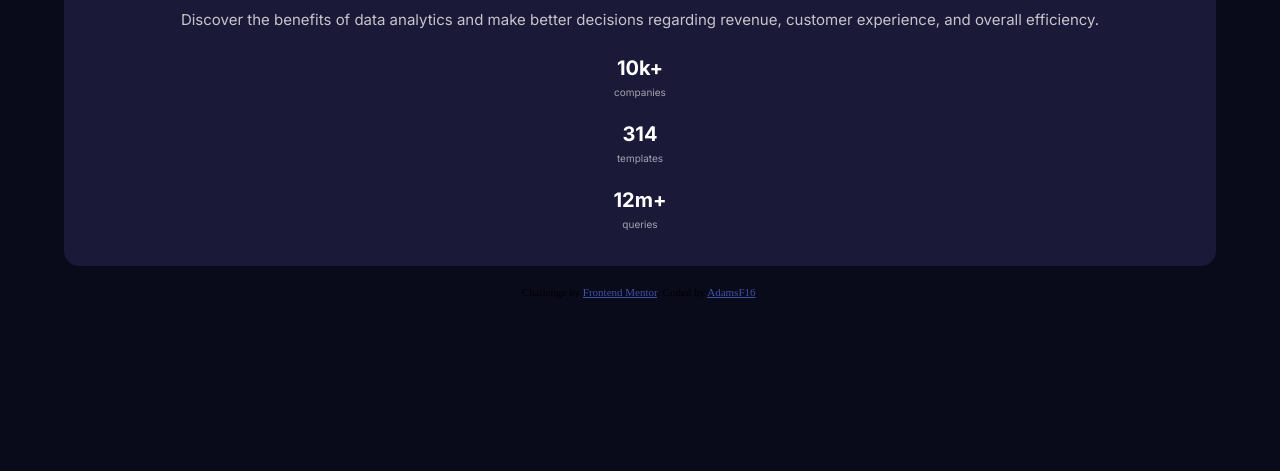
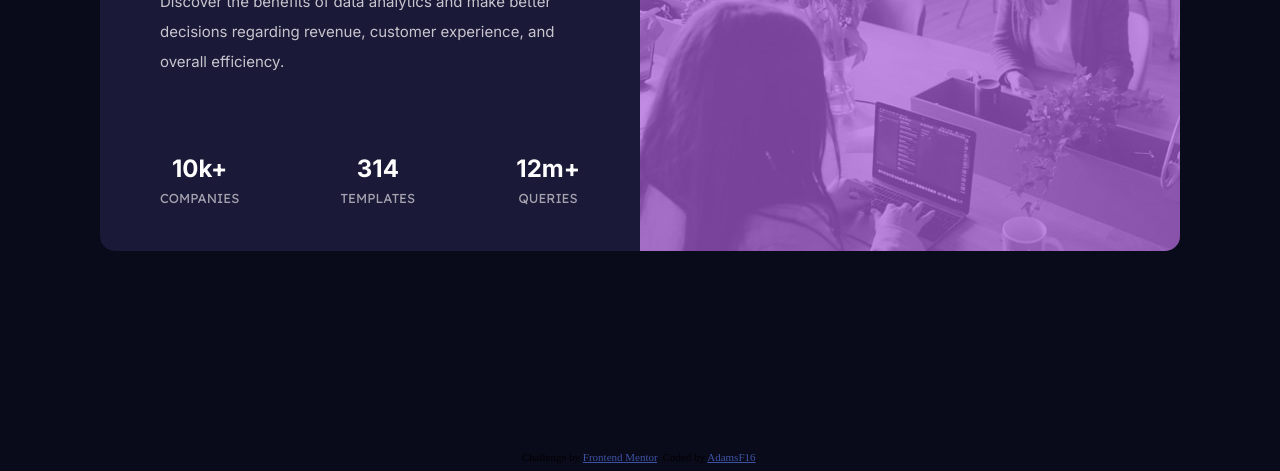
Before and after one commit to AdamsF16/Stats-preview-card-component, a plain HTML site: page index.html in a window 1280 px wide. Shown: the part 349-820 px from the top of the page. Drawn offline with Linux system fonts and the light colour scheme.

Commit message:
task ended

```diff
--- a/style.scss
+++ b/style.scss
@@ -20,6 +20,13 @@ body {
     scroll-behavior: smooth;
     min-height: 100vh;
     background-color: $body-background;
+}
+
+main {
+    min-height: 100vh;
+    display: flex;
+    align-items: center;
+    justify-content: center;
 }
 
 .wrapper {
@@ -52,7 +59,7 @@ body {
             width: 100%;
             height: 100%;
             background-color: $soft-violet;
-            opacity: .5;
+            opacity: .7;
         }
     }
 
@@ -107,6 +114,8 @@ body {
     &__stats-item-text {
         color: $stat-headings;
         text-align: center;
+        text-transform: uppercase;
+        font-family: $secondary-font;
     }
 
 }
@@ -119,3 +128,58 @@ body {
 		color: hsl(228, 45%, 44%);
 	}
 }
+
+
+@media(min-width: 800px){
+    .card {
+        &__box {
+            display: grid;
+            grid-template-columns: 1fr 1fr;
+            grid-template-rows: 1fr;
+            min-height: 400px;
+            max-width: 1200px;
+        }
+
+        &__img-box {
+            grid-column: 2/3;
+            grid-row: 1/2;
+            background-image: url("../images/image-header-desktop.jpg");
+            height: 100%;
+            width: 100%;
+            border-top-right-radius: 15px;
+            border-bottom-right-radius: 15px;
+            border-top-left-radius: 0px;
+        }
+
+        &__text-box {
+            grid-column: 1/2;
+            grid-row: 1/2;
+            margin-left: 6em;
+            margin-right: 6em;
+        }
+
+        &__title {
+            text-align: left;
+        }
+
+        &__text{
+            text-align: left;
+            line-height: 2em;
+        }
+
+        &__stats-box {
+            width: 100%;
+            flex-direction: row;
+            justify-content: space-between;
+            margin-top: 5em;
+        }
+
+        &__stats-item-heading {
+            font-size: 2.4em;
+        }
+
+        &__stats-item-text {
+            font-size: 1.3em;
+        }
+    }
+}
```
Also changed, not shown: css/style.css, 1 other file.
